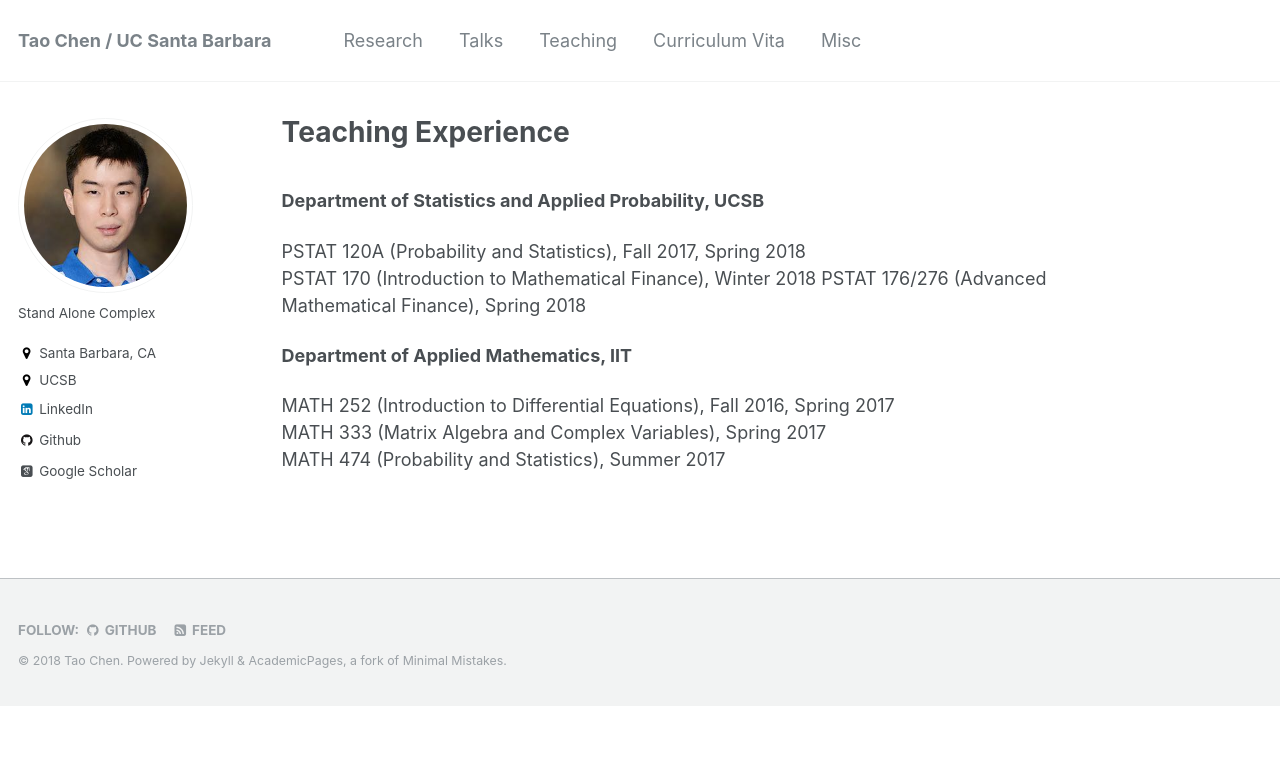
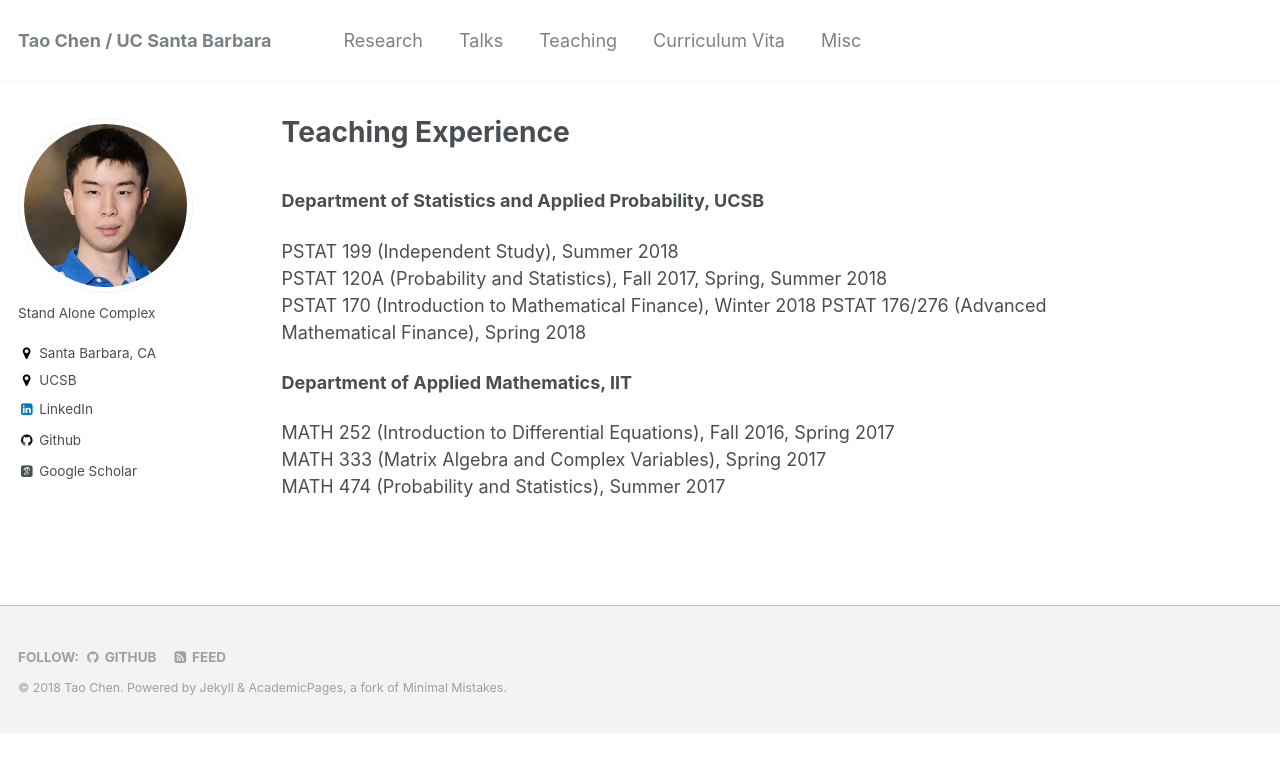
Before and after one commit to cherntodd/cherntodd.github.io, a Jekyll site: the page built from _pages/teach.md, in a window 1280 px wide. Shown: the top 772 px of the page. Built offline with Jekyll 4.4.1, drawn with Linux system fonts in a browser that asks for light colours; some web fonts are replaced.

Commit message:
Update Teaching Info

```diff
--- a/_pages/teach.md
+++ b/_pages/teach.md
@@ -6,7 +6,8 @@ author_profile: true
 <br>
 **Department of Statistics and Applied Probability, UCSB**
 
-PSTAT 120A (Probability and Statistics), Fall 2017, Spring 2018
+PSTAT 199 (Independent Study), Summer 2018
+PSTAT 120A (Probability and Statistics), Fall 2017, Spring, Summer 2018
 PSTAT 170 (Introduction to Mathematical Finance), Winter 2018
 PSTAT 176/276 (Advanced Mathematical Finance), Spring 2018
 
```
